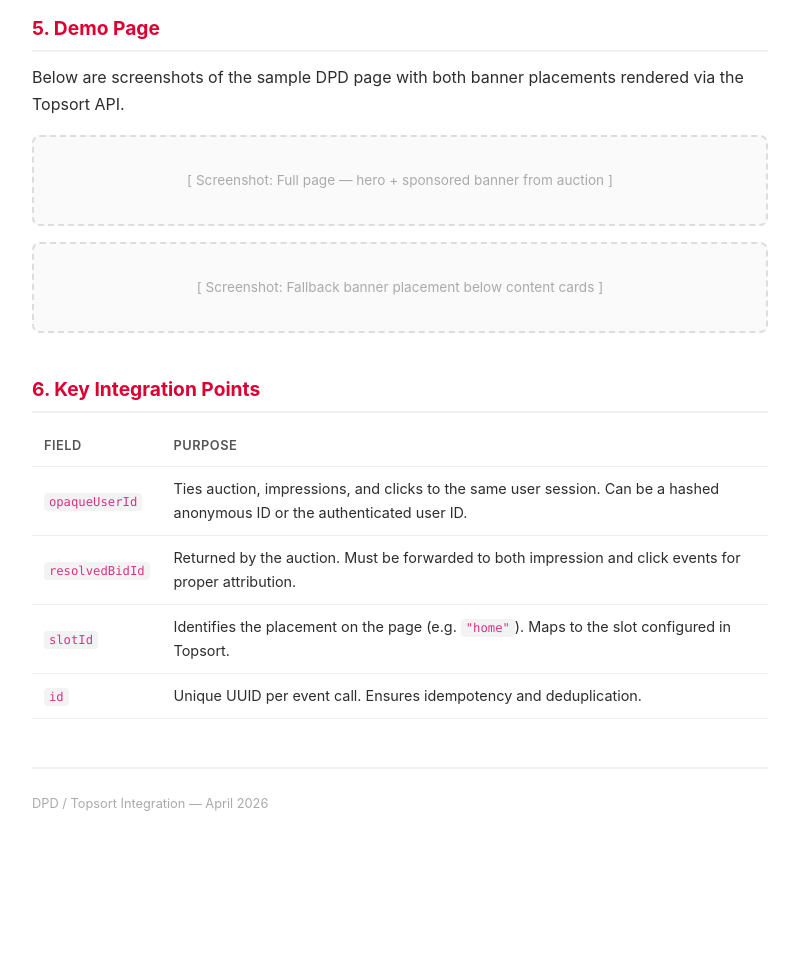
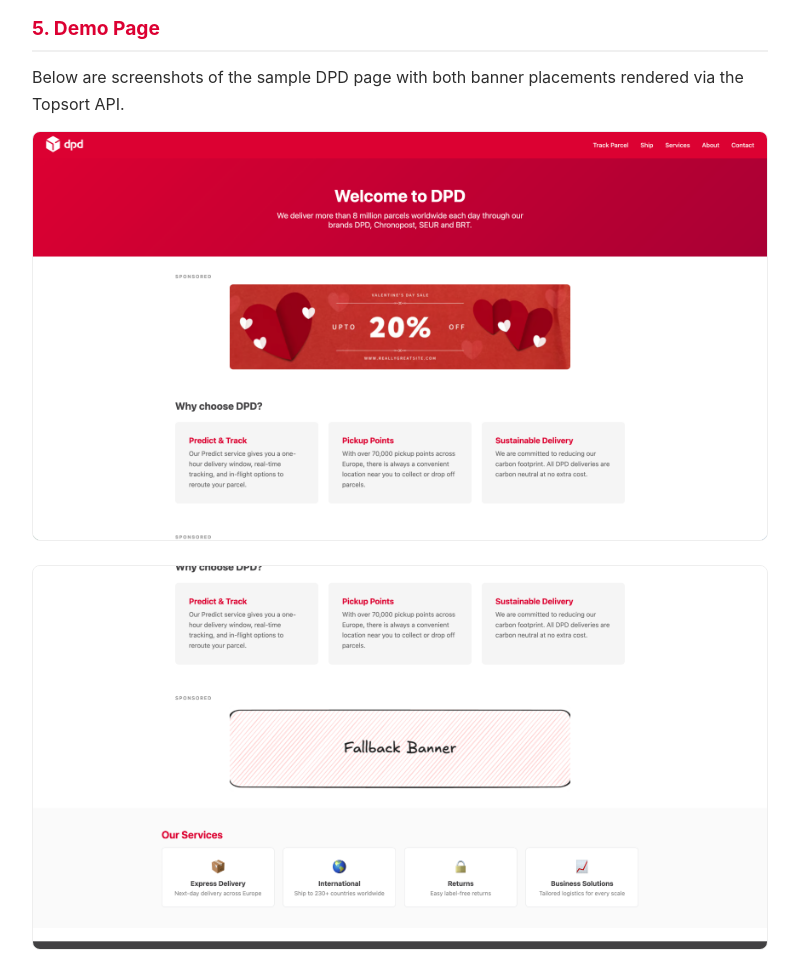
Before and after one commit to barbmarcio/geopost, a plain HTML site: page docs/index.html in a window 1280 px wide. Shown: the part 4080-5033 px from the top of the page, without its empty margins (240-1039 px from the left). Before the commit the page ends 4955 px from the top, so only its background shows below. Drawn offline with Linux system fonts and the light colour scheme.

Commit message:
Add demo screenshots to integration doc

```diff
--- a/docs/index.html
+++ b/docs/index.html
@@ -318,13 +318,9 @@
     rendered via the Topsort API.
   </p>
 
-  <div class="screenshot">
-    [ Screenshot: Full page &mdash; hero + sponsored banner from auction ]
-  </div>
+  <img src="top-banner.png" alt="DPD page with sponsored banner from auction" style="width:100%; border-radius:8px; border:1px solid #eee;">
 
-  <div class="screenshot">
-    [ Screenshot: Fallback banner placement below content cards ]
-  </div>
+  <img src="fallback-banner.png" alt="Fallback banner placement below content cards" style="width:100%; border-radius:8px; border:1px solid #eee; margin-top:1rem;">
 
   <!-- ─────────────────────────────────── -->
   <h2>6. Key Integration Points</h2>
```
Also changed, not shown: docs/fallback-banner.png (added), docs/top-banner.png (added).
